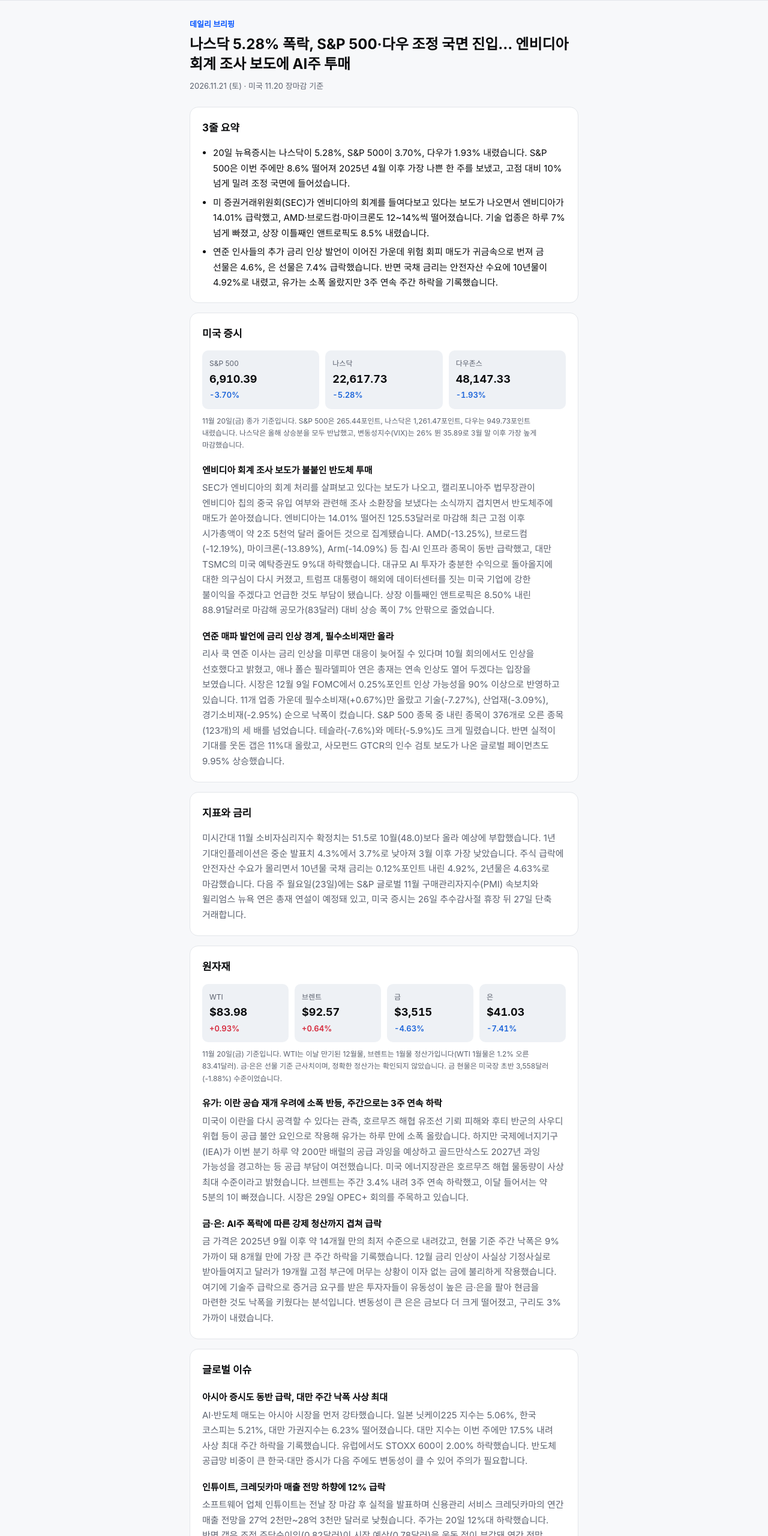
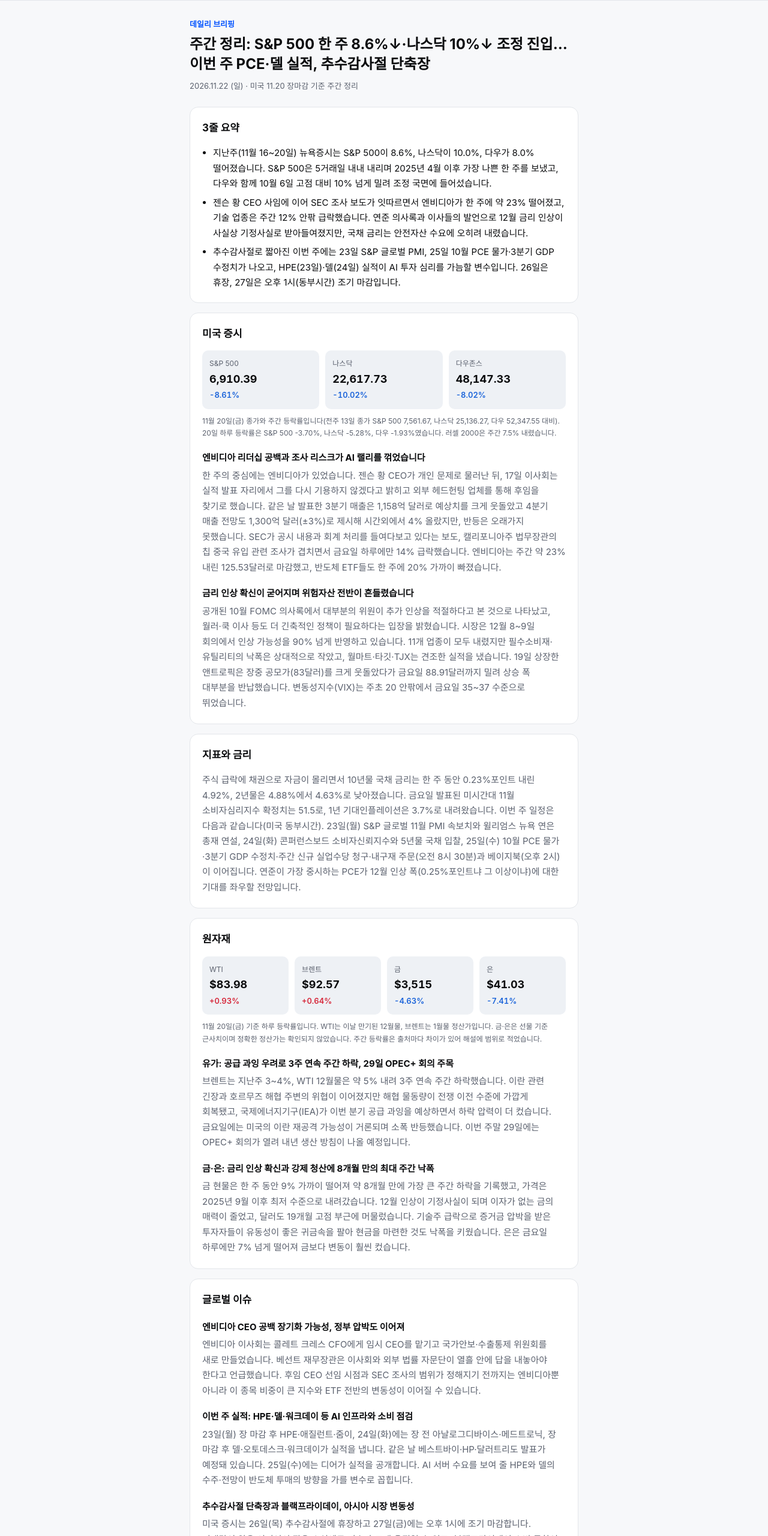
Before and after one commit to ilIsilly/ilIsilly.github.io, a plain HTML site: page briefing/index.html in a window 1280 px wide. Shown: the part 60-2620 px from the top of the page at 60% size. Drawn offline with Linux system fonts and the light colour scheme.

Commit message:
Daily briefing 2026-11-22
Co-Authored-By: Claude <noreply@anthropic.com>

```diff
--- a/briefing/index.html
+++ b/briefing/index.html
@@ -4,12 +4,12 @@
 <meta charset="utf-8">
 <meta name="viewport" content="width=device-width, initial-scale=1">
 <!-- 매일 예약 작업이 이 파일을 새로 씁니다. <style> 블록, 상단 공통 헤더(<nav class="nav">), 섹션 구조(class 이름)는 그대로 두고 내용만 교체합니다. -->
-<title>데일리 브리핑 · 2026.11.21 · ilIsilly</title>
-<meta name="description" content="11월 20일 뉴욕증시: 나스닥 5.28% 폭락, S&amp;P 500 3.70%↓·다우 1.93%↓로 조정 국면 진입. 엔비디아 SEC 회계 조사 보도에 14% 급락, 금 선물 4.6%·은 7.4% 하락.">
+<title>데일리 브리핑 · 2026.11.22 · ilIsilly</title>
+<meta name="description" content="주간 정리: S&amp;P 500 8.6%↓·나스닥 10%↓·다우 8%↓로 조정 국면 진입. 엔비디아 주간 23% 급락, 이번 주 PCE·GDP 수정치와 HPE·델 실적, 추수감사절 단축장.">
 <link rel="canonical" href="https://ilisilly.github.io/briefing/">
 <meta property="og:type" content="article">
-<meta property="og:title" content="데일리 브리핑 · 2026.11.21 · 나스닥 5% 폭락, 엔비디아 14%↓">
-<meta property="og:description" content="S&amp;P 500 주간 8.6% 하락으로 2025년 4월 이후 최악의 한 주. 반도체 투매 속 앤트로픽 8.5%↓, 금·은 급락, 유가는 3주 연속 주간 하락.">
+<meta property="og:title" content="데일리 브리핑 · 2026.11.22 · 주간 정리: S&amp;P 500 8.6%↓, 이번 주 PCE·델 실적">
+<meta property="og:description" content="엔비디아 CEO 공백·SEC 조사 리스크와 12월 금리 인상 확신에 2025년 4월 이후 최악의 한 주. 금 주간 9% 가까이 하락, 유가 3주 연속 하락. 26일 휴장·27일 조기 마감.">
 <meta property="og:url" content="https://ilisilly.github.io/briefing/">
 <style>
 :root{--ink:#0A0B0D;--slate:#5B616E;--blue:#0052FF;--up:#D6283B;--down:#1B64DA;--ground:#F7F8FA;--card:#FFFFFF;--border:#E3E6EA;--soft:#EEF1F5;--blue-tint:#EAF0FF}
@@ -59,32 +59,32 @@ td small{color:var(--slate);margin-left:4px}
 <nav class="nav"><div class="nav-in"><a class="brand" href="/stock-radar/">Stock Radar</a><div class="nav-links"><a class="nav-link nav-home active" aria-current="true" href="/briefing/" aria-label="데일리 브리핑" title="데일리 브리핑"><svg width="16" height="16" viewBox="0 0 24 24" fill="none" stroke="currentColor" stroke-width="2" stroke-linecap="round" stroke-linejoin="round" aria-hidden="true"><path d="M3 10.5 12 3l9 7.5"/><path d="M5 9.5V20a1 1 0 0 0 1 1h4v-6h4v6h4a1 1 0 0 0 1-1V9.5"/></svg></a><a class="nav-link" href="/stock-radar/">지표 스캔</a><a class="nav-link" href="/stock-radar/dividend.html">배당 계산기</a><a class="nav-link" href="/stock-radar/exchange.html">환율 계산기</a></div></div></nav>
 <main>
 <p class="eyebrow">데일리 브리핑</p>
-<h1>나스닥 5.28% 폭락, S&amp;P 500·다우 조정 국면 진입… 엔비디아 회계 조사 보도에 AI주 투매</h1>
-<p class="meta">2026.11.21 (토) · 미국 11.20 장마감 기준</p>
+<h1>주간 정리: S&amp;P 500 한 주 8.6%↓·나스닥 10%↓ 조정 진입… 이번 주 PCE·델 실적, 추수감사절 단축장</h1>
+<p class="meta">2026.11.22 (일) · 미국 11.20 장마감 기준 주간 정리</p>
 <section class="summary">
 <h2>3줄 요약</h2>
 <ul>
-<li>20일 뉴욕증시는 나스닥이 5.28%, S&amp;P 500이 3.70%, 다우가 1.93% 내렸습니다. S&amp;P 500은 이번 주에만 8.6% 떨어져 2025년 4월 이후 가장 나쁜 한 주를 보냈고, 고점 대비 10% 넘게 밀려 조정 국면에 들어섰습니다.</li>
-<li>미 증권거래위원회(SEC)가 엔비디아의 회계를 들여다보고 있다는 보도가 나오면서 엔비디아가 14.01% 급락했고, AMD·브로드컴·마이크론도 12~14%씩 떨어졌습니다. 기술 업종은 하루 7% 넘게 빠졌고, 상장 이틀째인 앤트로픽도 8.5% 내렸습니다.</li>
-<li>연준 인사들의 추가 금리 인상 발언이 이어진 가운데 위험 회피 매도가 귀금속으로 번져 금 선물은 4.6%, 은 선물은 7.4% 급락했습니다. 반면 국채 금리는 안전자산 수요에 10년물이 4.92%로 내렸고, 유가는 소폭 올랐지만 3주 연속 주간 하락을 기록했습니다.</li>
+<li>지난주(11월 16~20일) 뉴욕증시는 S&amp;P 500이 8.6%, 나스닥이 10.0%, 다우가 8.0% 떨어졌습니다. S&amp;P 500은 5거래일 내내 내리며 2025년 4월 이후 가장 나쁜 한 주를 보냈고, 다우와 함께 10월 6일 고점 대비 10% 넘게 밀려 조정 국면에 들어섰습니다.</li>
+<li>젠슨 황 CEO 사임에 이어 SEC 조사 보도가 잇따르면서 엔비디아가 한 주에 약 23% 떨어졌고, 기술 업종은 주간 12% 안팎 급락했습니다. 연준 의사록과 이사들의 발언으로 12월 금리 인상이 사실상 기정사실로 받아들여졌지만, 국채 금리는 안전자산 수요에 오히려 내렸습니다.</li>
+<li>추수감사절로 짧아진 이번 주에는 23일 S&amp;P 글로벌 PMI, 25일 10월 PCE 물가·3분기 GDP 수정치가 나오고, HPE(23일)·델(24일) 실적이 AI 투자 심리를 가늠할 변수입니다. 26일은 휴장, 27일은 오후 1시(동부시간) 조기 마감입니다.</li>
 </ul>
 </section>
 <section class="market">
 <h2>미국 증시</h2>
 <div class="quotes">
-<div class="quote"><div class="name">S&amp;P 500</div><div class="value">6,910.39</div><div class="chg down">-3.70%</div></div>
-<div class="quote"><div class="name">나스닥</div><div class="value">22,617.73</div><div class="chg down">-5.28%</div></div>
-<div class="quote"><div class="name">다우존스</div><div class="value">48,147.33</div><div class="chg down">-1.93%</div></div>
+<div class="quote"><div class="name">S&amp;P 500</div><div class="value">6,910.39</div><div class="chg down">-8.61%</div></div>
+<div class="quote"><div class="name">나스닥</div><div class="value">22,617.73</div><div class="chg down">-10.02%</div></div>
+<div class="quote"><div class="name">다우존스</div><div class="value">48,147.33</div><div class="chg down">-8.02%</div></div>
 </div>
-<p class="note">11월 20일(금) 종가 기준입니다. S&amp;P 500은 265.44포인트, 나스닥은 1,261.47포인트, 다우는 949.73포인트 내렸습니다. 나스닥은 올해 상승분을 모두 반납했고, 변동성지수(VIX)는 26% 뛴 35.89로 3월 말 이후 가장 높게 마감했습니다.</p>
-<h3>엔비디아 회계 조사 보도가 불붙인 반도체 투매</h3>
-<p>SEC가 엔비디아의 회계 처리를 살펴보고 있다는 보도가 나오고, 캘리포니아주 법무장관이 엔비디아 칩의 중국 유입 여부와 관련해 조사 소환장을 보냈다는 소식까지 겹치면서 반도체주에 매도가 쏟아졌습니다. 엔비디아는 14.01% 떨어진 125.53달러로 마감해 최근 고점 이후 시가총액이 약 2조 5천억 달러 줄어든 것으로 집계됐습니다. AMD(-13.25%), 브로드컴(-12.19%), 마이크론(-13.89%), Arm(-14.09%) 등 칩·AI 인프라 종목이 동반 급락했고, 대만 TSMC의 미국 예탁증권도 9%대 하락했습니다. 대규모 AI 투자가 충분한 수익으로 돌아올지에 대한 의구심이 다시 커졌고, 트럼프 대통령이 해외에 데이터센터를 짓는 미국 기업에 강한 불이익을 주겠다고 언급한 것도 부담이 됐습니다. 상장 이틀째인 앤트로픽은 8.50% 내린 88.91달러로 마감해 공모가(83달러) 대비 상승 폭이 7% 안팎으로 줄었습니다.</p>
-<h3>연준 매파 발언에 금리 인상 경계, 필수소비재만 올라</h3>
-<p>리사 쿡 연준 이사는 금리 인상을 미루면 대응이 늦어질 수 있다며 10월 회의에서도 인상을 선호했다고 밝혔고, 애나 폴슨 필라델피아 연은 총재는 연속 인상도 열어 두겠다는 입장을 보였습니다. 시장은 12월 9일 FOMC에서 0.25%포인트 인상 가능성을 90% 이상으로 반영하고 있습니다. 11개 업종 가운데 필수소비재(+0.67%)만 올랐고 기술(-7.27%), 산업재(-3.09%), 경기소비재(-2.95%) 순으로 낙폭이 컸습니다. S&amp;P 500 종목 중 내린 종목이 376개로 오른 종목(123개)의 세 배를 넘었습니다. 테슬라(-7.6%)와 메타(-5.9%)도 크게 밀렸습니다. 반면 실적이 기대를 웃돈 갭은 11%대 올랐고, 사모펀드 GTCR의 인수 검토 보도가 나온 글로벌 페이먼츠도 9.95% 상승했습니다.</p>
+<p class="note">11월 20일(금) 종가와 주간 등락률입니다(전주 13일 종가 S&amp;P 500 7,561.67, 나스닥 25,136.27, 다우 52,347.55 대비). 20일 하루 등락률은 S&amp;P 500 -3.70%, 나스닥 -5.28%, 다우 -1.93%였습니다. 러셀 2000은 주간 7.5% 내렸습니다.</p>
+<h3>엔비디아 리더십 공백과 조사 리스크가 AI 랠리를 꺾었습니다</h3>
+<p>한 주의 중심에는 엔비디아가 있었습니다. 젠슨 황 CEO가 개인 문제로 물러난 뒤, 17일 이사회는 실적 발표 자리에서 그를 다시 기용하지 않겠다고 밝히고 외부 헤드헌팅 업체를 통해 후임을 찾기로 했습니다. 같은 날 발표한 3분기 매출은 1,158억 달러로 예상치를 크게 웃돌았고 4분기 매출 전망도 1,300억 달러(±3%)로 제시해 시간외에서 4% 올랐지만, 반등은 오래가지 못했습니다. SEC가 공시 내용과 회계 처리를 들여다보고 있다는 보도, 캘리포니아주 법무장관의 칩 중국 유입 관련 조사가 겹치면서 금요일 하루에만 14% 급락했습니다. 엔비디아는 주간 약 23% 내린 125.53달러로 마감했고, 반도체 ETF들도 한 주에 20% 가까이 빠졌습니다.</p>
+<h3>금리 인상 확신이 굳어지며 위험자산 전반이 흔들렸습니다</h3>
+<p>공개된 10월 FOMC 의사록에서 대부분의 위원이 추가 인상을 적절하다고 본 것으로 나타났고, 월러·쿡 이사 등도 더 긴축적인 정책이 필요하다는 입장을 밝혔습니다. 시장은 12월 8~9일 회의에서 인상 가능성을 90% 넘게 반영하고 있습니다. 11개 업종이 모두 내렸지만 필수소비재·유틸리티의 낙폭은 상대적으로 작았고, 월마트·타깃·TJX는 견조한 실적을 냈습니다. 19일 상장한 앤트로픽은 장중 공모가(83달러)를 크게 웃돌았다가 금요일 88.91달러까지 밀려 상승 폭 대부분을 반납했습니다. 변동성지수(VIX)는 주초 20 안팎에서 금요일 35~37 수준으로 뛰었습니다.</p>
 </section>
 <section class="macro">
 <h2>지표와 금리</h2>
-<p>미시간대 11월 소비자심리지수 확정치는 51.5로 10월(48.0)보다 올라 예상에 부합했습니다. 1년 기대인플레이션은 중순 발표치 4.3%에서 3.7%로 낮아져 3월 이후 가장 낮았습니다. 주식 급락에 안전자산 수요가 몰리면서 10년물 국채 금리는 0.12%포인트 내린 4.92%, 2년물은 4.63%로 마감했습니다. 다음 주 월요일(23일)에는 S&amp;P 글로벌 11월 구매관리자지수(PMI) 속보치와 윌리엄스 뉴욕 연은 총재 연설이 예정돼 있고, 미국 증시는 26일 추수감사절 휴장 뒤 27일 단축 거래합니다.</p>
+<p>주식 급락에 채권으로 자금이 몰리면서 10년물 국채 금리는 한 주 동안 0.23%포인트 내린 4.92%, 2년물은 4.88%에서 4.63%로 낮아졌습니다. 금요일 발표된 미시간대 11월 소비자심리지수 확정치는 51.5로, 1년 기대인플레이션은 3.7%로 내려왔습니다. 이번 주 일정은 다음과 같습니다(미국 동부시간). 23일(월) S&amp;P 글로벌 11월 PMI 속보치와 윌리엄스 뉴욕 연은 총재 연설, 24일(화) 콘퍼런스보드 소비자신뢰지수와 5년물 국채 입찰, 25일(수) 10월 PCE 물가·3분기 GDP 수정치·주간 신규 실업수당 청구·내구재 주문(오전 8시 30분)과 베이지북(오후 2시)이 이어집니다. 연준이 가장 중시하는 PCE가 12월 인상 폭(0.25%포인트냐 그 이상이냐)에 대한 기대를 좌우할 전망입니다.</p>
 </section>
 <section class="commodity">
 <h2>원자재</h2>
@@ -94,20 +94,20 @@ td small{color:var(--slate);margin-left:4px}
 <div class="quote"><div class="name">금</div><div class="value">$3,515</div><div class="chg down">-4.63%</div></div>
 <div class="quote"><div class="name">은</div><div class="value">$41.03</div><div class="chg down">-7.41%</div></div>
 </div>
-<p class="note">11월 20일(금) 기준입니다. WTI는 이날 만기된 12월물, 브렌트는 1월물 정산가입니다(WTI 1월물은 1.2% 오른 83.41달러). 금·은은 선물 기준 근사치이며, 정확한 정산가는 확인되지 않았습니다. 금 현물은 미국장 초반 3,558달러(-1.88%) 수준이었습니다.</p>
-<h3>유가: 이란 공습 재개 우려에 소폭 반등, 주간으로는 3주 연속 하락</h3>
-<p>미국이 이란을 다시 공격할 수 있다는 관측, 호르무즈 해협 유조선 기뢰 피해와 후티 반군의 사우디 위협 등이 공급 불안 요인으로 작용해 유가는 하루 만에 소폭 올랐습니다. 하지만 국제에너지기구(IEA)가 이번 분기 하루 약 200만 배럴의 공급 과잉을 예상하고 골드만삭스도 2027년 과잉 가능성을 경고하는 등 공급 부담이 여전했습니다. 미국 에너지장관은 호르무즈 해협 물동량이 사상 최대 수준이라고 밝혔습니다. 브렌트는 주간 3.4% 내려 3주 연속 하락했고, 이달 들어서는 약 5분의 1이 빠졌습니다. 시장은 29일 OPEC+ 회의를 주목하고 있습니다.</p>
-<h3>금·은: AI주 폭락에 따른 강제 청산까지 겹쳐 급락</h3>
-<p>금 가격은 2025년 9월 이후 약 14개월 만의 최저 수준으로 내려갔고, 현물 기준 주간 낙폭은 9% 가까이 돼 8개월 만에 가장 큰 주간 하락을 기록했습니다. 12월 금리 인상이 사실상 기정사실로 받아들여지고 달러가 19개월 고점 부근에 머무는 상황이 이자 없는 금에 불리하게 작용했습니다. 여기에 기술주 급락으로 증거금 요구를 받은 투자자들이 유동성이 높은 금·은을 팔아 현금을 마련한 것도 낙폭을 키웠다는 분석입니다. 변동성이 큰 은은 금보다 더 크게 떨어졌고, 구리도 3% 가까이 내렸습니다.</p>
+<p class="note">11월 20일(금) 기준 하루 등락률입니다. WTI는 이날 만기된 12월물, 브렌트는 1월물 정산가입니다. 금·은은 선물 기준 근사치이며 정확한 정산가는 확인되지 않았습니다. 주간 등락률은 출처마다 차이가 있어 해설에 범위로 적었습니다.</p>
+<h3>유가: 공급 과잉 우려로 3주 연속 주간 하락, 29일 OPEC+ 회의 주목</h3>
+<p>브렌트는 지난주 3~4%, WTI 12월물은 약 5% 내려 3주 연속 주간 하락했습니다. 이란 관련 긴장과 호르무즈 해협 주변의 위협이 이어졌지만 해협 물동량이 전쟁 이전 수준에 가깝게 회복됐고, 국제에너지기구(IEA)가 이번 분기 공급 과잉을 예상하면서 하락 압력이 더 컸습니다. 금요일에는 미국의 이란 재공격 가능성이 거론되며 소폭 반등했습니다. 이번 주말 29일에는 OPEC+ 회의가 열려 내년 생산 방침이 나올 예정입니다.</p>
+<h3>금·은: 금리 인상 확신과 강제 청산에 8개월 만의 최대 주간 낙폭</h3>
+<p>금 현물은 한 주 동안 9% 가까이 떨어져 약 8개월 만에 가장 큰 주간 하락을 기록했고, 가격은 2025년 9월 이후 최저 수준으로 내려갔습니다. 12월 인상이 기정사실이 되며 이자가 없는 금의 매력이 줄었고, 달러도 19개월 고점 부근에 머물렀습니다. 기술주 급락으로 증거금 압박을 받은 투자자들이 유동성이 좋은 귀금속을 팔아 현금을 마련한 것도 낙폭을 키웠습니다. 은은 금요일 하루에만 7% 넘게 떨어져 금보다 변동이 훨씬 컸습니다.</p>
 </section>
 <section class="issues">
 <h2>글로벌 이슈</h2>
-<h3>아시아 증시도 동반 급락, 대만 주간 낙폭 사상 최대</h3>
-<p>AI·반도체 매도는 아시아 시장을 먼저 강타했습니다. 일본 닛케이225 지수는 5.06%, 한국 코스피는 5.21%, 대만 가권지수는 6.23% 떨어졌습니다. 대만 지수는 이번 주에만 17.5% 내려 사상 최대 주간 하락을 기록했습니다. 유럽에서도 STOXX 600이 2.00% 하락했습니다. 반도체 공급망 비중이 큰 한국·대만 증시가 다음 주에도 변동성이 클 수 있어 주의가 필요합니다.</p>
-<h3>인튜이트, 크레딧카마 매출 전망 하향에 12% 급락</h3>
-<p>소프트웨어 업체 인튜이트는 전날 장 마감 후 실적을 발표하며 신용관리 서비스 크레딧카마의 연간 매출 전망을 27억 2천만~28억 3천만 달러로 낮췄습니다. 주가는 20일 12%대 하락했습니다. 반면 갭은 조정 주당순이익(0.82달러)이 시장 예상(0.78달러)을 웃돈 점이 부각돼 연간 전망 하향에도 11%대 급등했습니다. 같은 날 오전 실적을 낸 BJ's 홀세일은 5%대 내렸습니다.</p>
-<h3>다음 주 실적: HPE·줌 등 발표, 추수감사절 단축 주간</h3>
-<p>다음 주에는 23일(현지시간) 장 마감 후 휴렛팩커드 엔터프라이즈(HPE), 줌, 애질런트가 실적을 발표합니다. AI 서버 수요를 가늠할 수 있는 HPE 실적이 이번 반도체 투매의 방향을 가를 변수로 꼽힙니다. 미국 증시는 26일 추수감사절에 휴장하고 27일에는 오후 1시(동부시간)에 조기 마감하며, 블랙프라이데이 소비 동향에도 관심이 쏠립니다.</p>
+<h3>엔비디아 CEO 공백 장기화 가능성, 정부 압박도 이어져</h3>
+<p>엔비디아 이사회는 콜레트 크레스 CFO에게 임시 CEO를 맡기고 국가안보·수출통제 위원회를 새로 만들었습니다. 베선트 재무장관은 이사회와 외부 법률 자문단이 열흘 안에 답을 내놓아야 한다고 언급했습니다. 후임 CEO 선임 시점과 SEC 조사의 범위가 정해지기 전까지는 엔비디아뿐 아니라 이 종목 비중이 큰 지수와 ETF 전반의 변동성이 이어질 수 있습니다.</p>
+<h3>이번 주 실적: HPE·델·워크데이 등 AI 인프라와 소비 점검</h3>
+<p>23일(월) 장 마감 후 HPE·애질런트·줌이, 24일(화)에는 장 전 아날로그디바이스·메드트로닉, 장 마감 후 델·오토데스크·워크데이가 실적을 냅니다. 같은 날 베스트바이·HP·달러트리도 발표가 예정돼 있습니다. 25일(수)에는 디어가 실적을 공개합니다. AI 서버 수요를 보여 줄 HPE와 델의 수주·전망이 반도체 투매의 방향을 가를 변수로 꼽힙니다.</p>
+<h3>추수감사절 단축장과 블랙프라이데이, 아시아 시장 변동성</h3>
+<p>미국 증시는 26일(목) 추수감사절에 휴장하고 27일(금)에는 오후 1시에 조기 마감합니다. 거래량이 얇은 시기여서 작은 소식에도 지수가 크게 움직일 수 있고, 블랙프라이데이 소비 동향이 경기 판단의 단서가 될 전망입니다. 지난주 대만 가권지수가 사상 최대 주간 낙폭을 기록하고 코스피도 금요일 5% 넘게 떨어진 만큼, 월요일 아시아 증시가 미국발 충격을 얼마나 소화할지도 관심입니다.</p>
 </section>
 <section class="stocks">
 <h2>오늘 언급된 종목</h2>
@@ -126,17 +126,17 @@ td small{color:var(--slate);margin-left:4px}
 <tr><td>애플<small>AAPL</small></td><td>$342.56</td><td class="down">-1.9%</td></tr>
 </tbody>
 </table>
-<p class="note">11월 20일(금) 정규장 종가와 하루 등락률입니다. 엔비디아는 집계처에 따라 126.05달러(-13.65%)로 나오기도 합니다. 종가가 확인되지 않은 마이크론(-13.89%), 인튜이트(-12.8%), 코어위브(-12.02%), 갭(+11.4%), 글로벌 페이먼츠(+9.95%)는 등락률만 본문에 적었습니다.</p>
+<p class="note">11월 20일(금) 정규장 종가와 그날 하루 등락률입니다. 엔비디아의 주간 하락률은 약 23%입니다. 주간 기준 종목별 등락률은 확인된 종목만 본문에 적었습니다.</p>
 </section>
 <section class="sources">
 <h2>출처</h2>
 <ol>
-<li><a href="https://www.fool.com/coverage/stock-market-today/2026/11/20/stock-market-today-nov-20-nvidia-s-usd2-5-trillion-rout-deepens-as-sec-accounting-probe-adds-to-wall-street-s-ai-sell-off/">The Motley Fool – 11월 20일 지수·엔비디아 등 종목 마감</a></li>
-<li><a href="https://cappnotes.substack.com/p/closing-look-friday-november-20-2026">Capp Notes – 11월 20일 마감 정리(업종·금리·원자재·아시아 증시)</a></li>
-<li><a href="https://www.stocktitan.net/articles/stock-market-today-live-november-20-2026">Stock Titan – 11월 20일 장중·마감 종목 동향, 미시간대 지표</a></li>
-<li><a href="https://www.rigzone.com/news/oil_posts_third_weekly_loss_amid_surplus-20-nov-2026-185141-article">Rigzone – 유가 정산가와 주간 흐름</a></li>
-<li><a href="https://www.usagold.com/daily-precious-metals-market-report-november-20-2026/">USAGOLD – 11월 20일 금·은 시황</a></li>
-<li><a href="https://www.tradingandinvestmentnews.co.uk/gold-price-worst-week-14-month-low/">Trading and Investment News – 금 14개월 저점과 주간 낙폭</a></li>
+<li><a href="https://www.finsyn.com/weekly-market-recap-a-tough-week-for-stocks-as-the-ai-trade-cools/">Finsyn – 주간 지수·업종·국채 금리 정리와 이번 주 일정</a></li>
+<li><a href="https://www.lanacion.com.ar/usa/how-major-us-stock-indexes-fared-friday-11132026-nid13112026/">La Nación(AP) – 11월 13일 주요 지수 종가</a></li>
+<li><a href="https://noctaaa.substack.com/p/daily-brief-saturday-21-november-2026">Nocta – 11월 20일 마감 지수·유가 정산가·연준 기대</a></li>
+<li><a href="https://www.khaleejtimes.com/business/nvidia-wont-rehire-jensen-huang-sec-probing-chipmaker">Khaleej Times(Reuters) – 엔비디아 이사회 결정과 3분기 실적</a></li>
+<li><a href="https://www.investmentnews.com/equities/embattled-nvidia-faces-sec-probe-as-california-attorney-general-mulls-action/269054">InvestmentNews – 엔비디아 SEC 조사와 캘리포니아 법무장관</a></li>
+<li><a href="https://www.openingbelldailynews.com/p/thanksgiving-week-earnings-nov-21-2026">Opening Bell Daily – 추수감사절 주간 실적 일정</a></li>
 </ol>
 </section>
 <p class="disclaimer">공개 뉴스를 바탕으로 자동 작성된 요약이며 투자 권유가 아닙니다. 수치는 출처에 따라 다를 수 있습니다.</p>
--- a/sitemap.xml
+++ b/sitemap.xml
@@ -1,5 +1,5 @@
 <?xml version="1.0" encoding="UTF-8"?>
 <urlset xmlns="http://www.sitemaps.org/schemas/sitemap/0.9">
   <url><loc>https://ilisilly.github.io/</loc></url>
-  <url><loc>https://ilisilly.github.io/briefing/</loc><lastmod>2026-11-21</lastmod><changefreq>daily</changefreq></url>
+  <url><loc>https://ilisilly.github.io/briefing/</loc><lastmod>2026-11-22</lastmod><changefreq>daily</changefreq></url>
 </urlset>
```
